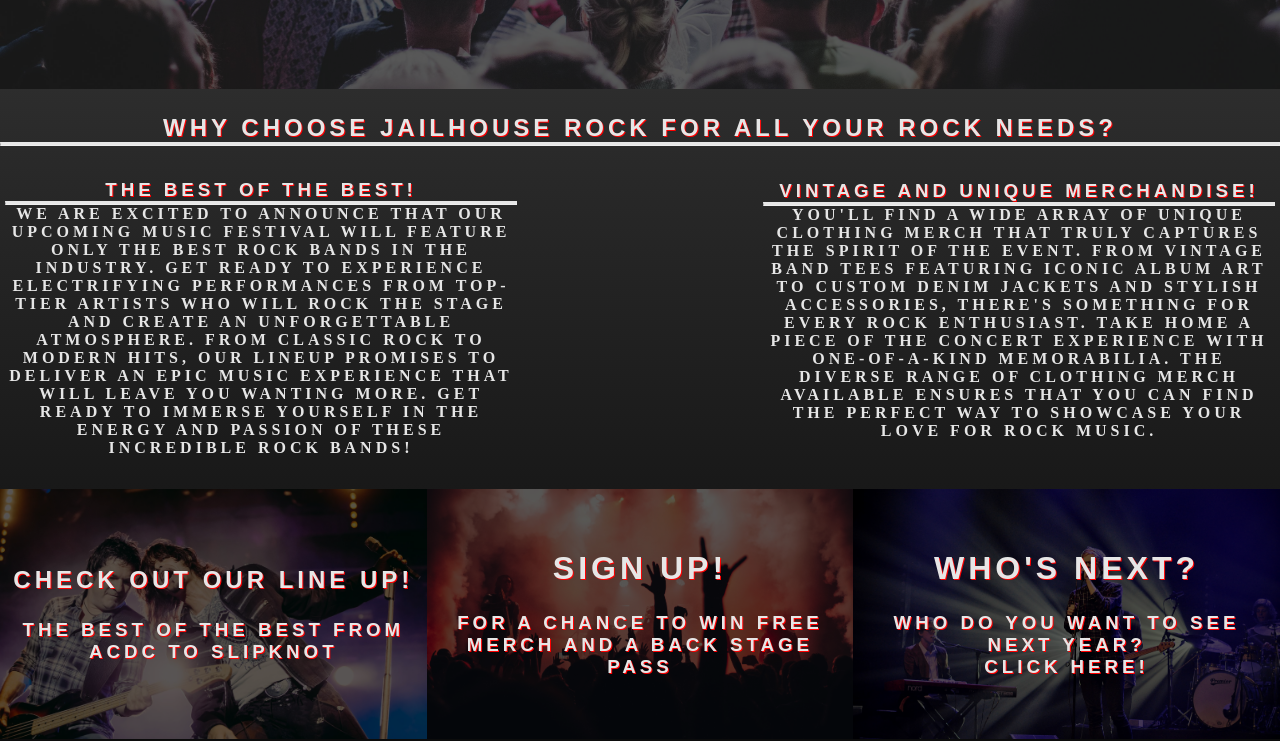
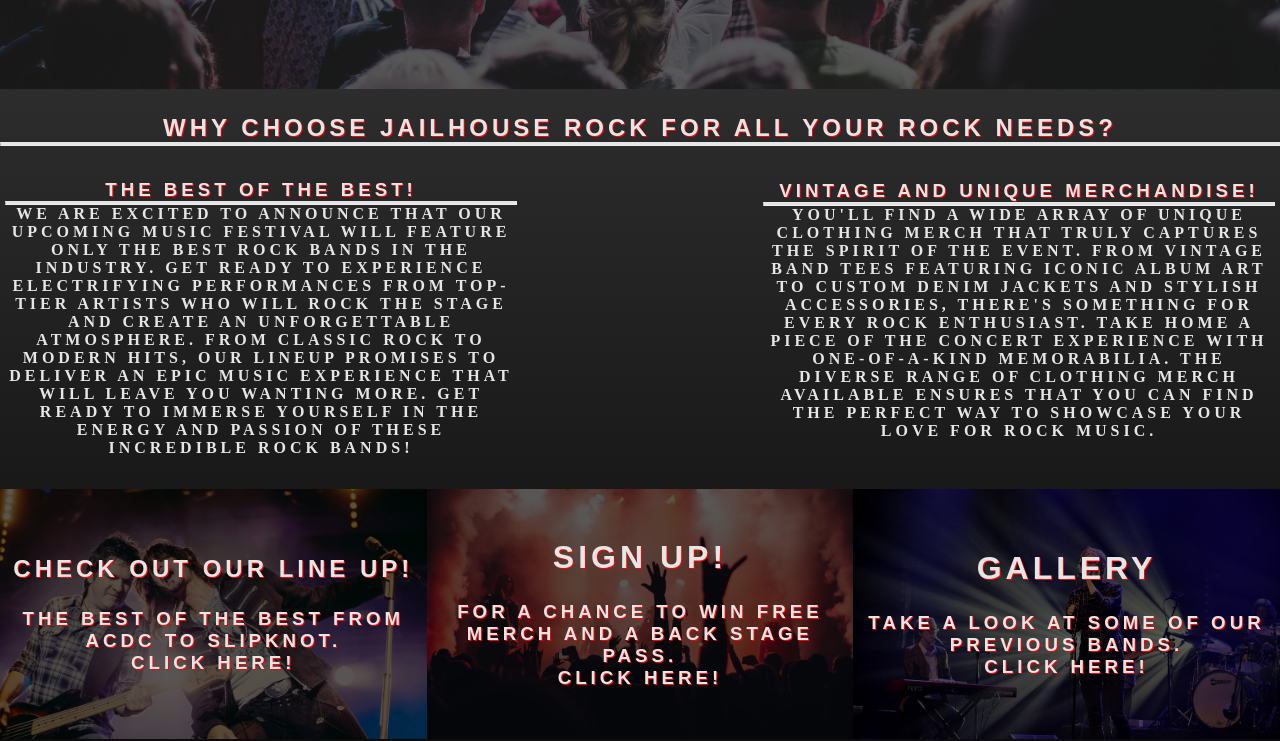
Before and after one commit to JonOwenWilliams/JailHouseRock, a plain HTML site: page index.html in a window 1280 px wide. Shown: the part 509-1250 px from the top of the page. Drawn offline with Linux system fonts and the light colour scheme; a web font is replaced by a local one.

Commit message:
changed the who is next button on the index to the gallery

```diff
--- a/index.html
+++ b/index.html
@@ -93,7 +93,9 @@
                 <a href="lineup.html">
                     <div id="overlaytext-lineup">
                         <h2>Check out our line up!</h2>
-                        <h3 class="padding-top"><strong>The best of the best from ACDC to slipknot</strong></h3>
+                        <h3 class="padding-top"><strong>The best of the best from ACDC to slipknot.</strong></h3>
+                        <h3><strong>click here!
+                            </strong></h3>
                     </div>
                 </a>
             </div>
@@ -102,17 +104,19 @@
                 <a href="signup.html">
                     <div id="overlaytext-signup">
                         <h2>Sign up!</h2>
-                        <h3 class="padding-top"><strong>for a chance to win free merch and a back stage pass</strong>
+                        <h3 class="padding-top"><strong>for a chance to win free merch and a back stage pass.</strong>
                         </h3>
+                        <h3><strong>click here!
+                            </strong></h3>
                     </div>
                 </a>
             </div>
             <!--Who do they want next and link-->
             <div id="whoisnext-img">
-                <a href="whoisnext.html">
+                <a href="gallery.html">
                     <div id="overlaytext-whoisnext">
-                        <h2>who's next?</h2>
-                        <h3 class="padding-top"><strong>Who do you want to see next year?
+                        <h2>Gallery</h2>
+                        <h3 class="padding-top"><strong>Take a look at some of our previous bands.
                             </strong></h3>
                         <h3><strong>click here!
                             </strong></h3>
```
